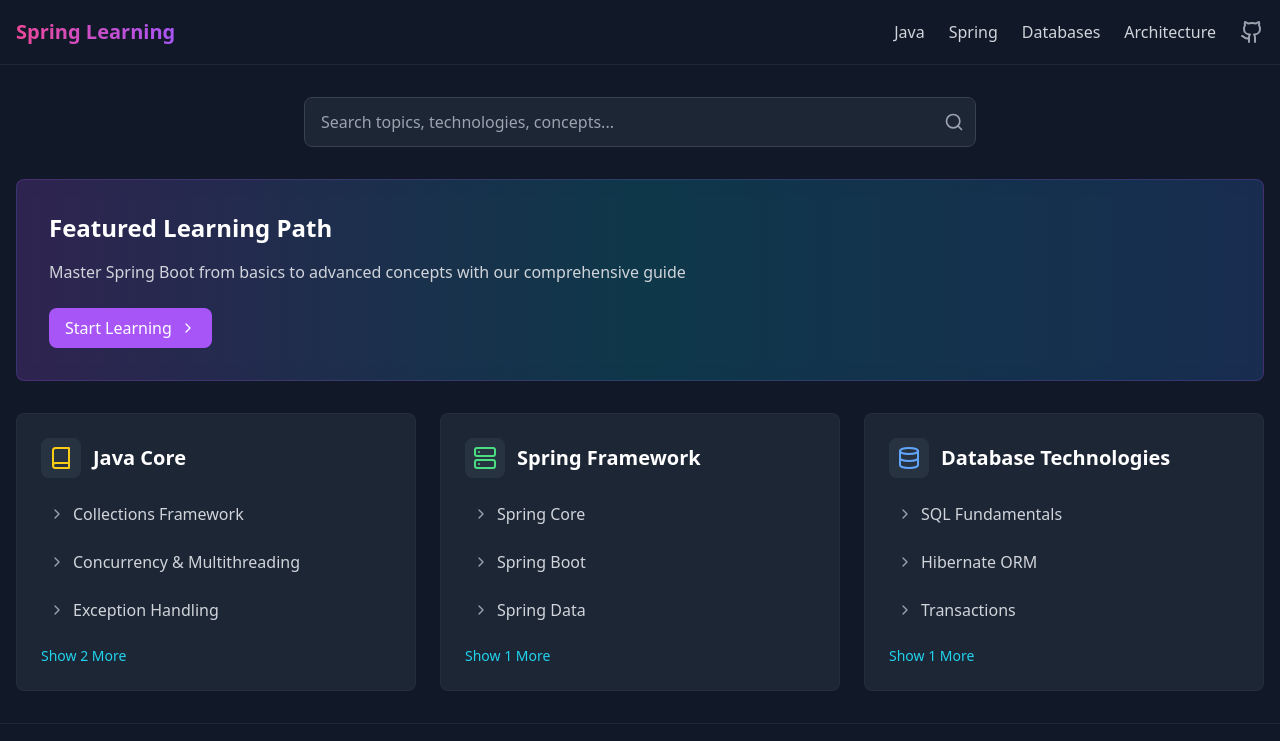
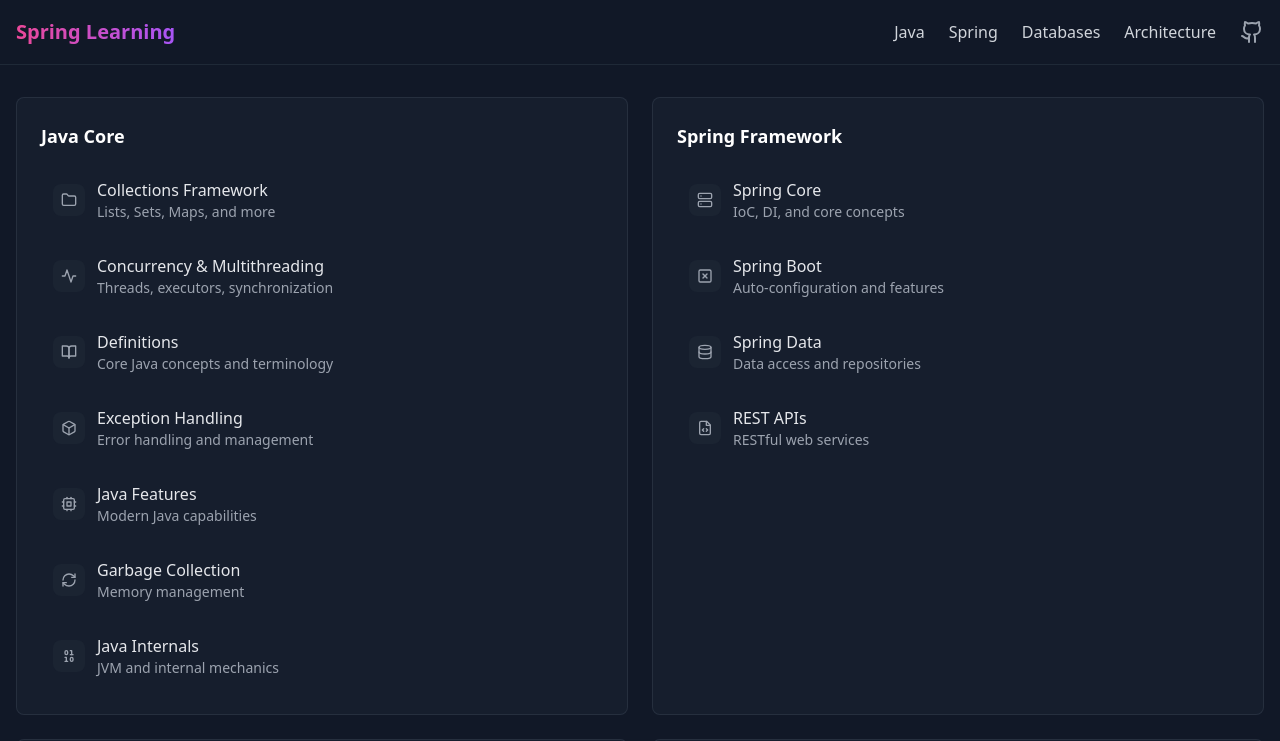
Before and after one commit to Hamza-EL-KHATIB/spring-learning-platform, a React (Create React App) app: page /#/ in a window 1280 px wide. Shown: the top 741 px of the page. Built offline with nearby package versions, Linux system fonts and the light colour scheme.

Commit message:
feat: updates

```diff
--- a/src/components/layout/Sidebar.js
+++ b/src/components/layout/Sidebar.js
@@ -2,7 +2,6 @@
 import { Link, useLocation } from 'react-router-dom';
 import {
     ChevronRight,
-    Book,
     Database,
     Server,
     Box,
--- a/src/pages/HomePage.js
+++ b/src/pages/HomePage.js
@@ -1,179 +1,103 @@
-import React, { useState, useRef, useEffect } from 'react';
+import React from 'react';
 import { Link } from 'react-router-dom';
-import { Book, Database, Server, Box, GitBranch, Users, ChevronRight, Search } from 'lucide-react';
+import {
+    BookOpen,
+    Server,
+    Database,
+    Activity,
+    Box,
+    Folder,
+    FolderTree,
+    Binary,
+    Cpu,
+    RefreshCw,
+    FileCode,
+    XSquare,
+    BookOpenCheck,
+    LayoutGrid
+} from 'lucide-react';
 
-const NavigationCard = ({ category, showAll = false }) => {
-    const [isExpanded, setIsExpanded] = useState(false);
-    const displayedSubcategories = showAll || isExpanded
-        ? category.subcategories
-        : category.subcategories.slice(0, 3);
-
-    return (
-        <div className="bg-gray-800/90 backdrop-blur rounded-lg p-6 border border-gray-700/30 hover:border-gray-600/50 transition-all">
-            <div className="flex items-center gap-3 mb-4">
-                <div className="p-2 bg-gray-700/50 rounded-lg">
-                    {category.icon}
-                </div>
-                <h2 className="text-xl font-bold text-white">{category.title}</h2>
-            </div>
-
-            <div className="grid gap-2">
-                {displayedSubcategories.map((sub) => (
-                    <Link
-                        key={sub.id}
-                        to={sub.path}
-                        className="group flex items-center p-2 rounded-lg hover:bg-gray-700/50 transition-colors"
-                    >
-                        <ChevronRight className="w-4 h-4 text-gray-400 group-hover:text-cyan-400 mr-2" />
-                        <span className="text-gray-300 group-hover:text-white">{sub.title}</span>
-                    </Link>
-                ))}
-            </div>
-
-            {category.subcategories.length > 3 && !showAll && (
-                <button
-                    onClick={() => setIsExpanded(!isExpanded)}
-                    className="mt-4 text-sm text-cyan-400 hover:text-cyan-300 flex items-center"
+const CategorySection = ({ title, items }) => (
+    <div className="bg-gray-800/40 rounded-lg p-6 border border-gray-700/50">
+        <h3 className="text-lg font-semibold text-white mb-4">{title}</h3>
+        <div className="grid gap-2">
+            {items.map((item, index) => (
+                <Link
+                    key={index}
+                    to={item.path}
+                    className="flex items-center gap-3 p-3 rounded-lg hover:bg-gray-700/50 transition-colors group"
                 >
-                    {isExpanded ? 'Show Less' : `Show ${category.subcategories.length - 3} More`}
-                </button>
-            )}
-        </div>
-    );
-};
-
-const SearchResults = ({ results, onClose }) => {
-    return results.length > 0 ? (
-        <div className="absolute top-full left-0 right-0 mt-2 bg-gray-800 rounded-lg shadow-xl border border-gray-700 max-h-96 overflow-y-auto z-50">
-            {results.map((result, idx) => (
-                <Link
-                    key={idx}
-                    to={result.path}
-                    onClick={onClose}
-                    className="block p-3 hover:bg-gray-700 border-b border-gray-700 last:border-0"
-                >
-                    <div className="text-gray-200 font-medium">{result.title}</div>
-                    <div className="text-sm text-gray-400">{result.category}</div>
+                    <div className="p-2 bg-gray-800/50 rounded-lg group-hover:bg-gray-700">
+                        <item.icon className="w-4 h-4 text-gray-400 group-hover:text-cyan-400" />
+                    </div>
+                    <div>
+                        <div className="text-gray-200 group-hover:text-white">{item.title}</div>
+                        {item.description && (
+                            <div className="text-sm text-gray-400">{item.description}</div>
+                        )}
+                    </div>
                 </Link>
             ))}
         </div>
-    ) : null;
-};
+    </div>
+);
 
-const EnhancedNavigation = () => {
-    const [searchQuery, setSearchQuery] = useState('');
-    const [searchResults, setSearchResults] = useState([]);
-    const searchRef = useRef(null);
-
-    const categories = [
-        {
-            id: 'java',
-            title: 'Java Core',
-            icon: <Book className="w-6 h-6 text-yellow-400" />,
-            subcategories: [
-                { id: 'collections', title: 'Collections Framework', path: '/java/collections' },
-                { id: 'concurrency', title: 'Concurrency & Multithreading', path: '/java/concurrency' },
-                { id: 'exceptions', title: 'Exception Handling', path: '/java/exceptions' },
-                { id: 'features', title: 'Java Features', path: '/java/features' },
-                { id: 'gc', title: 'Garbage Collection', path: '/java/gc' }
+const HomePage = () => {
+    const categories = {
+        java: {
+            title: "Java Core",
+            items: [
+                { title: "Collections Framework", path: "/java/collections", icon: Folder, description: "Lists, Sets, Maps, and more" },
+                { title: "Concurrency & Multithreading", path: "/java/concurrency", icon: Activity, description: "Threads, executors, synchronization" },
+                { title: "Definitions", path: "/java/definitions", icon: BookOpen, description: "Core Java concepts and terminology" },
+                { title: "Exception Handling", path: "/java/exceptions", icon: Box, description: "Error handling and management" },
+                { title: "Java Features", path: "/java/features", icon: Cpu, description: "Modern Java capabilities" },
+                { title: "Garbage Collection", path: "/java/gc", icon: RefreshCw, description: "Memory management" },
+                { title: "Java Internals", path: "/java/internals", icon: Binary, description: "JVM and internal mechanics" }
             ]
         },
-        {
-            id: 'spring',
-            title: 'Spring Framework',
-            icon: <Server className="w-6 h-6 text-green-400" />,
-            subcategories: [
-                { id: 'core', title: 'Spring Core', path: '/spring/core' },
-                { id: 'boot', title: 'Spring Boot', path: '/spring/boot' },
-                { id: 'data', title: 'Spring Data', path: '/spring/data' },
-                { id: 'rest', title: 'REST APIs', path: '/spring/rest' }
+        spring: {
+            title: "Spring Framework",
+            items: [
+                { title: "Spring Core", path: "/spring/core", icon: Server, description: "IoC, DI, and core concepts" },
+                { title: "Spring Boot", path: "/spring/boot", icon: XSquare, description: "Auto-configuration and features" },
+                { title: "Spring Data", path: "/spring/data", icon: Database, description: "Data access and repositories" },
+                { title: "REST APIs", path: "/spring/rest", icon: FileCode, description: "RESTful web services" }
             ]
         },
-        {
-            id: 'databases',
-            title: 'Database Technologies',
-            icon: <Database className="w-6 h-6 text-blue-400" />,
-            subcategories: [
-                { id: 'sql', title: 'SQL Fundamentals', path: '/databases/sql' },
-                { id: 'hibernate', title: 'Hibernate ORM', path: '/databases/hibernate' },
-                { id: 'transactions', title: 'Transactions', path: '/databases/transactions' },
-                { id: 'redis', title: 'Redis', path: '/databases/redis' }
+        databases: {
+            title: "Database Technologies",
+            items: [
+                { title: "SQL Fundamentals", path: "/databases/sql", icon: Database, description: "SQL basics and advanced queries" },
+                { title: "Hibernate", path: "/databases/hibernate", icon: FolderTree, description: "ORM and entity management" },
+                { title: "Transactions", path: "/databases/transactions", icon: RefreshCw, description: "Transaction management" },
+                { title: "Redis", path: "/databases/redis", icon: Binary, description: "In-memory data structure store" }
+            ]
+        },
+        architecture: {
+            title: "Software Architecture",
+            items: [
+                { title: "Design Patterns", path: "/architecture/design-patterns", icon: LayoutGrid, description: "Common software patterns" },
+                { title: "SOLID Principles", path: "/architecture/solid", icon: BookOpenCheck, description: "Design principles" }
             ]
         }
-    ];
-
-    // Close search results when clicking outside
-    useEffect(() => {
-        const handleClickOutside = (event) => {
-            if (searchRef.current && !searchRef.current.contains(event.target)) {
-                setSearchResults([]);
-            }
-        };
-
-        document.addEventListener('mousedown', handleClickOutside);
-        return () => document.removeEventListener('mousedown', handleClickOutside);
-    }, []);
-
-    const handleSearch = (query) => {
-        setSearchQuery(query);
-        if (query.length < 2) {
-            setSearchResults([]);
-            return;
-        }
-
-        // Search through all categories and subcategories
-        const results = categories.flatMap(category =>
-            category.subcategories
-                .filter(sub =>
-                    sub.title.toLowerCase().includes(query.toLowerCase())
-                )
-                .map(sub => ({
-                    ...sub,
-                    category: category.title
-                }))
-        ).slice(0, 5);
-
-        setSearchResults(results);
     };
 
     return (
         <div className="space-y-8">
-            {/* Enhanced Search Bar */}
-            <div className="relative max-w-2xl mx-auto" ref={searchRef}>
-                <div className="relative">
-                    <input
-                        type="text"
-                        value={searchQuery}
-                        onChange={(e) => handleSearch(e.target.value)}
-                        placeholder="Search topics, technologies, concepts..."
-                        className="w-full px-4 py-3 bg-gray-800/90 backdrop-blur border border-gray-700 rounded-lg text-gray-200 placeholder-gray-400 focus:outline-none focus:border-cyan-500/50 focus:ring-1 focus:ring-cyan-500/50"
+
+            {/* All Categories */}
+            <div className="grid grid-cols-1 lg:grid-cols-2 gap-6">
+                {Object.values(categories).map((category, index) => (
+                    <CategorySection
+                        key={index}
+                        title={category.title}
+                        items={category.items}
                     />
-                    <Search className="absolute right-3 top-1/2 transform -translate-y-1/2 w-5 h-5 text-gray-400" />
-                </div>
-                <SearchResults results={searchResults} onClose={() => setSearchResults([])} />
-            </div>
-
-            {/* Featured Course */}
-            <div className="bg-gradient-to-r from-purple-500/20 via-cyan-500/20 to-blue-500/20 backdrop-blur rounded-lg p-8 border border-purple-500/20">
-                <h2 className="text-2xl font-bold text-white mb-4">Featured Learning Path</h2>
-                <p className="text-gray-300 mb-6">Master Spring Boot from basics to advanced concepts with our comprehensive guide</p>
-                <Link
-                    to="/spring/boot"
-                    className="inline-flex items-center px-4 py-2 bg-purple-500 hover:bg-purple-600 text-white rounded-lg transition-colors"
-                >
-                    Start Learning
-                    <ChevronRight className="ml-2 w-4 h-4" />
-                </Link>
-            </div>
-
-            {/* Category Grid */}
-            <div className="grid grid-cols-1 md:grid-cols-2 lg:grid-cols-3 gap-6">
-                {categories.map(category => (
-                    <NavigationCard key={category.id} category={category} />
                 ))}
             </div>
         </div>
     );
 };
 
-export default EnhancedNavigation;
+export default HomePage;
```
